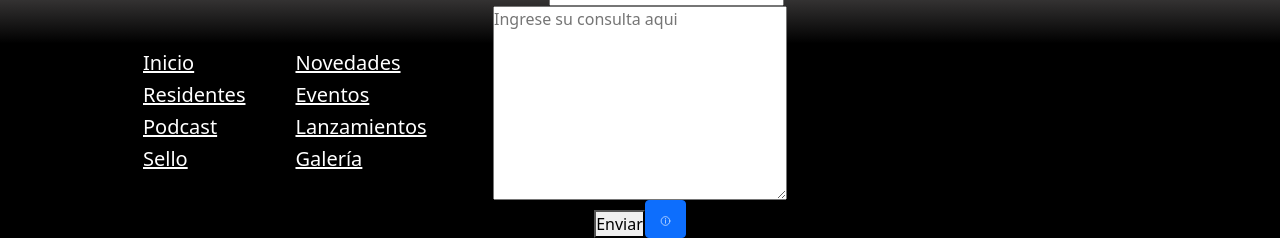
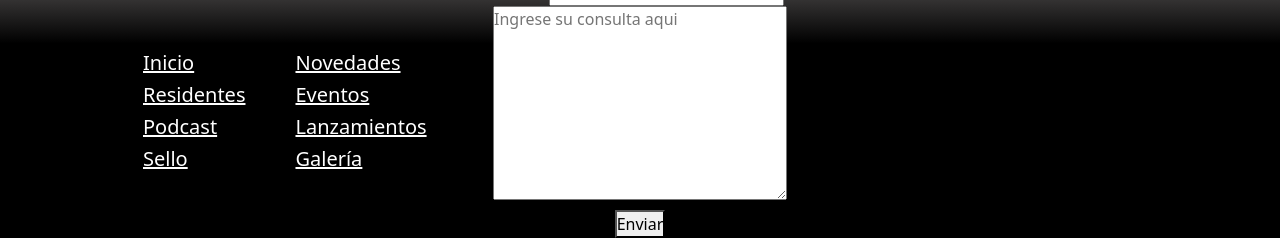
Before and after one commit to juliannramirez/Vertice, a plain HTML site: page Index1.html in a window 1280 px wide. Shown: the part 971-1209 px from the top of the page. Drawn offline with Linux system fonts and the light colour scheme.

Commit message:
comentario btn info

```diff
--- a/Index1.html
+++ b/Index1.html
@@ -80,12 +80,12 @@
                     <textarea name="Contactanos" id="" cols="30" rows="8" placeholder="Ingrese su consulta aqui"></textarea>
                     <div class="btnInfo">
                     <button class="marginButton" type="submit">Enviar</button>
-                    <button class="btn btn-primary" type="button" data-bs-toggle="popover" title="Info sobre consultas" data-bs-content="Solo contrataciones o consultas sobre eventos">
+                    <!-- <button class="btn btn-primary" type="button" data-bs-toggle="popover" title="Info sobre consultas" data-bs-content="Solo contrataciones o consultas sobre eventos">
                         <svg id="i-info" xmlns="http://www.w3.org/2000/svg" viewBox="0 0 32 32" width="15" height="10" fill="none" stroke="currentcolor" stroke-linecap="round" stroke-linejoin="round" stroke-width="2">
                             <path d="M16 14 L16 23 M16 8 L16 10" />
                             <circle cx="16" cy="16" r="14" />
                         </svg>
-                    </button>
+                    </button> -->
                     </div>
                 </form>
                 <!-- <div class="flexBoxMap">
```
